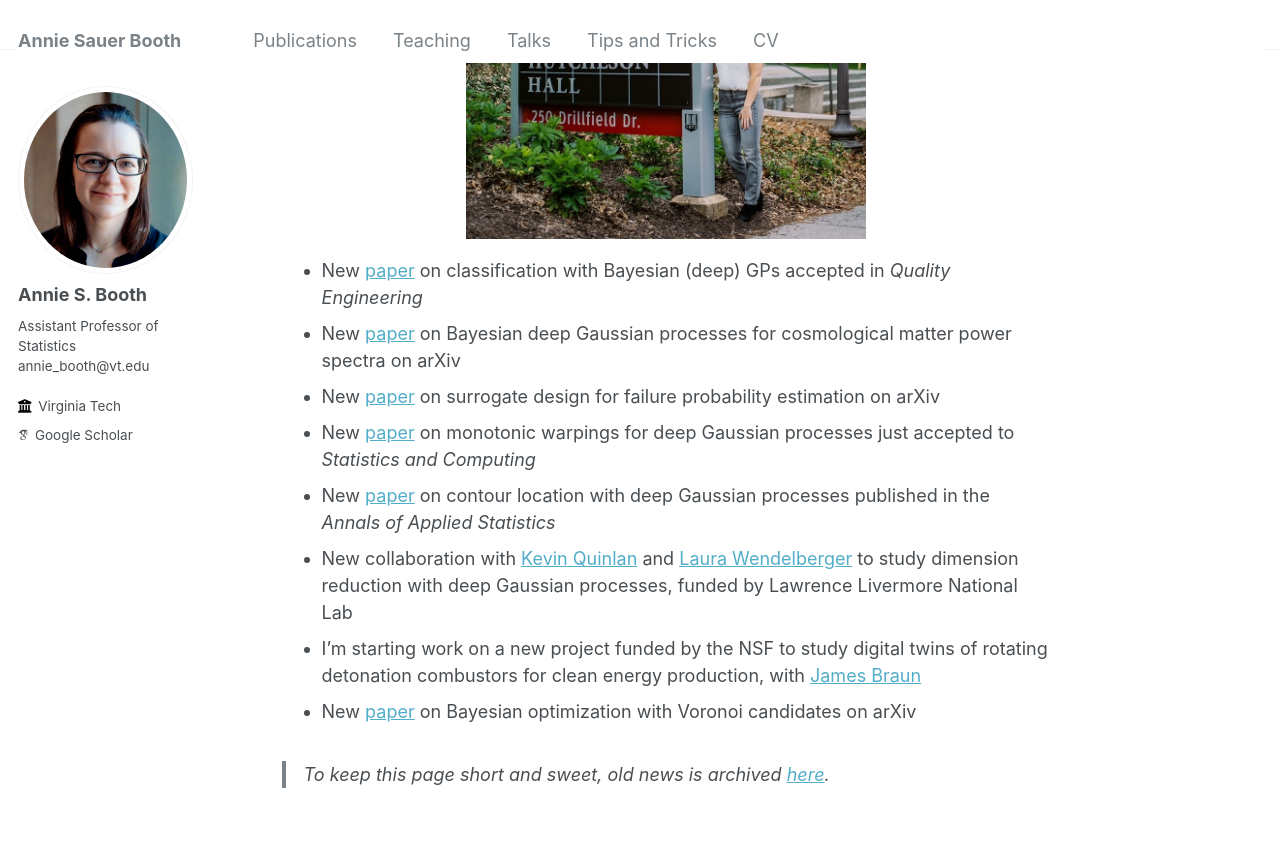
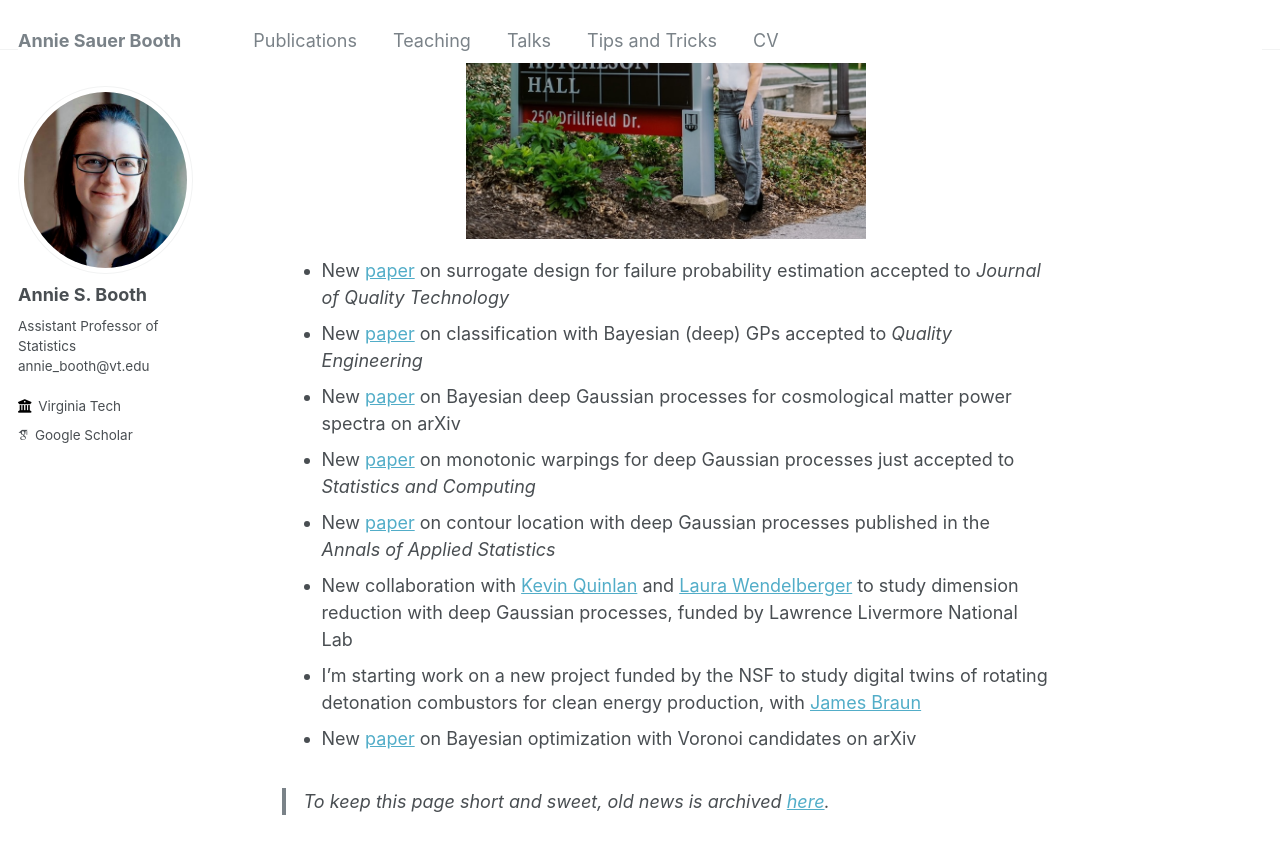
Before and after one commit to anniesbooth/anniesbooth.github.io, a Jekyll site: the page built from _pages/about.md, in a window 1280 px wide and 900 px high, scrolled down 782 px. Shown: the top 854 px of the window. Built offline with Jekyll 4.4.1, drawn with Linux system fonts in a browser that asks for light colours; some web fonts are replaced.

Commit message:
accepted publication

```diff
--- a/_pages/about.md
+++ b/_pages/about.md
@@ -19,9 +19,9 @@ News and Highlights
 
 <center><img src="/images/hutcheson.jpg" width="400"></center>
 
-* New [paper](https://arxiv.org/pdf/2501.14946) on classification with Bayesian (deep) GPs accepted in *Quality Engineering*
+* New [paper](https://arxiv.org/pdf/2410.04496) on surrogate design for failure probability estimation accepted to *Journal of Quality Technology*
+* New [paper](https://arxiv.org/pdf/2501.14946) on classification with Bayesian (deep) GPs accepted to *Quality Engineering*
 * New [paper](https://arxiv.org/pdf/2507.18683) on Bayesian deep Gaussian processes for cosmological matter power spectra on arXiv
-* New [paper](https://arxiv.org/pdf/2410.04496) on surrogate design for failure probability estimation on arXiv
 * New [paper](https://arxiv.org/pdf/2408.01540) on monotonic warpings for deep Gaussian processes just accepted to *Statistics and Computing*
 * New [paper](https://arxiv.org/pdf/2308.04420.pdf) on contour location with deep Gaussian processes published in the *Annals of Applied Statistics*
 * New collaboration with [Kevin Quinlan](https://people.llnl.gov/quinlan5) and [Laura Wendelberger](https://www.linkedin.com/in/laura-wendelberger-027016b0) to study dimension reduction with deep Gaussian processes, funded by Lawrence Livermore National Lab
```
Also changed, not shown: _pages/publications.md (+1 -1 lines), 2 other files.
